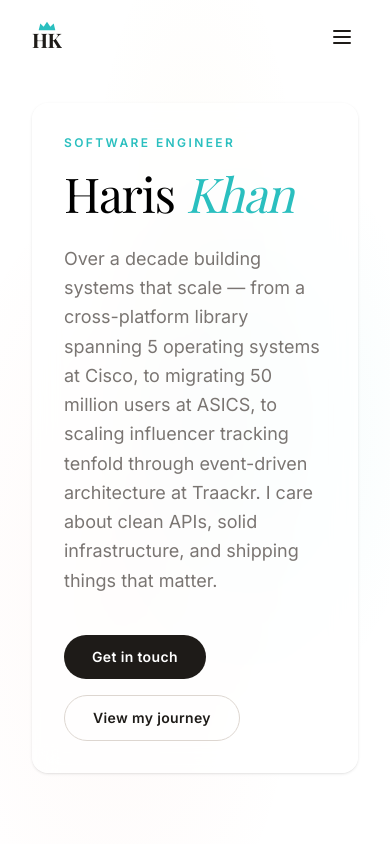
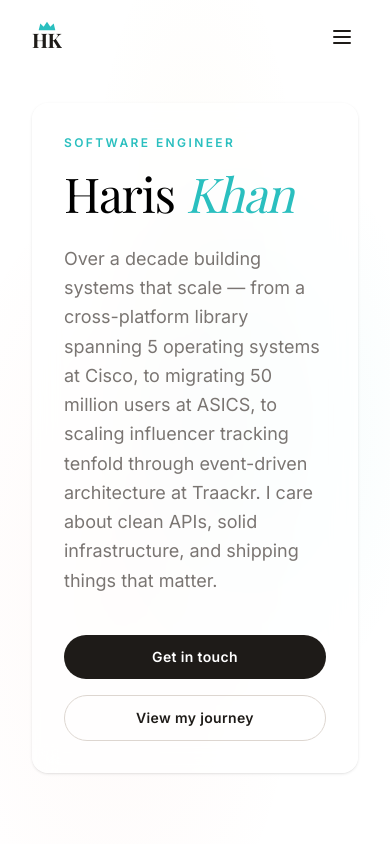
Before and after one commit to tyrantkhan/tyrantkhan.github.io, a Vue app: page / in a window 390 px wide. Shown: the top 844 px of the page. Built offline with nearby package versions, Linux system fonts and the light colour scheme; a web font is replaced by a local one.

Commit message:
Fix hero CTA buttons to equal width on mobile

```diff
--- a/src/components/HeroSection.vue
+++ b/src/components/HeroSection.vue
@@ -54,13 +54,13 @@
         <div class="flex gap-4 flex-wrap">
           <a
             href="#contact"
-            class="inline-flex items-center gap-2 px-7 py-3 text-sm font-semibold tracking-wide rounded-full bg-dark text-white no-underline hover:bg-accent hover:-translate-y-0.5 hover:shadow-[0_8px_30px_rgba(42,191,191,0.25)] transition-all duration-300"
+            class="inline-flex items-center justify-center gap-2 px-7 py-3 text-sm font-semibold tracking-wide rounded-full bg-dark text-white no-underline hover:bg-accent hover:-translate-y-0.5 hover:shadow-[0_8px_30px_rgba(42,191,191,0.25)] transition-all duration-300 flex-1 min-w-[160px] sm:flex-none"
           >
             Get in touch
           </a>
           <a
             href="#journey"
-            class="inline-flex items-center gap-2 px-7 py-3 text-sm font-semibold tracking-wide rounded-full border-[1.5px] border-border text-dark no-underline hover:border-accent hover:text-accent hover:-translate-y-0.5 transition-all duration-300"
+            class="inline-flex items-center justify-center gap-2 px-7 py-3 text-sm font-semibold tracking-wide rounded-full border-[1.5px] border-border text-dark no-underline hover:border-accent hover:text-accent hover:-translate-y-0.5 transition-all duration-300 flex-1 min-w-[160px] sm:flex-none"
           >
             View my journey
           </a>
```
